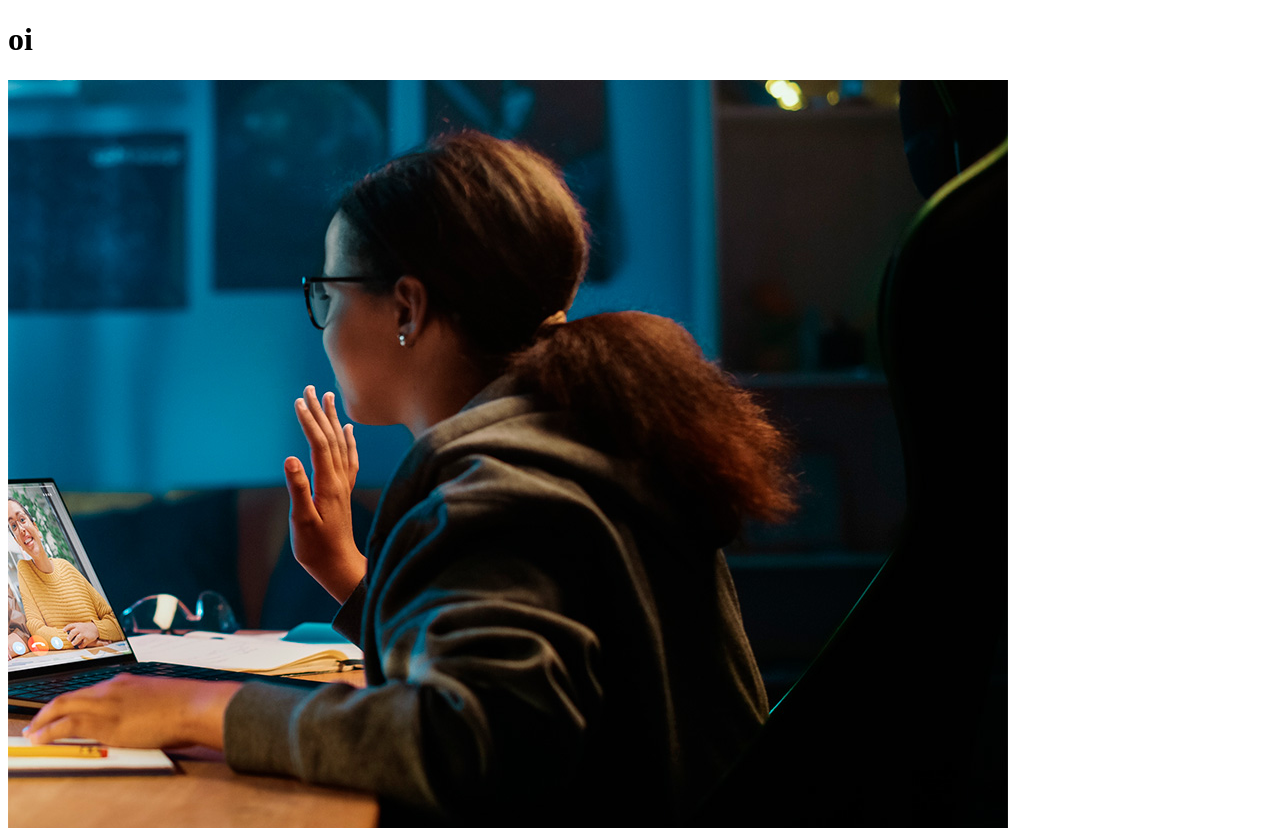
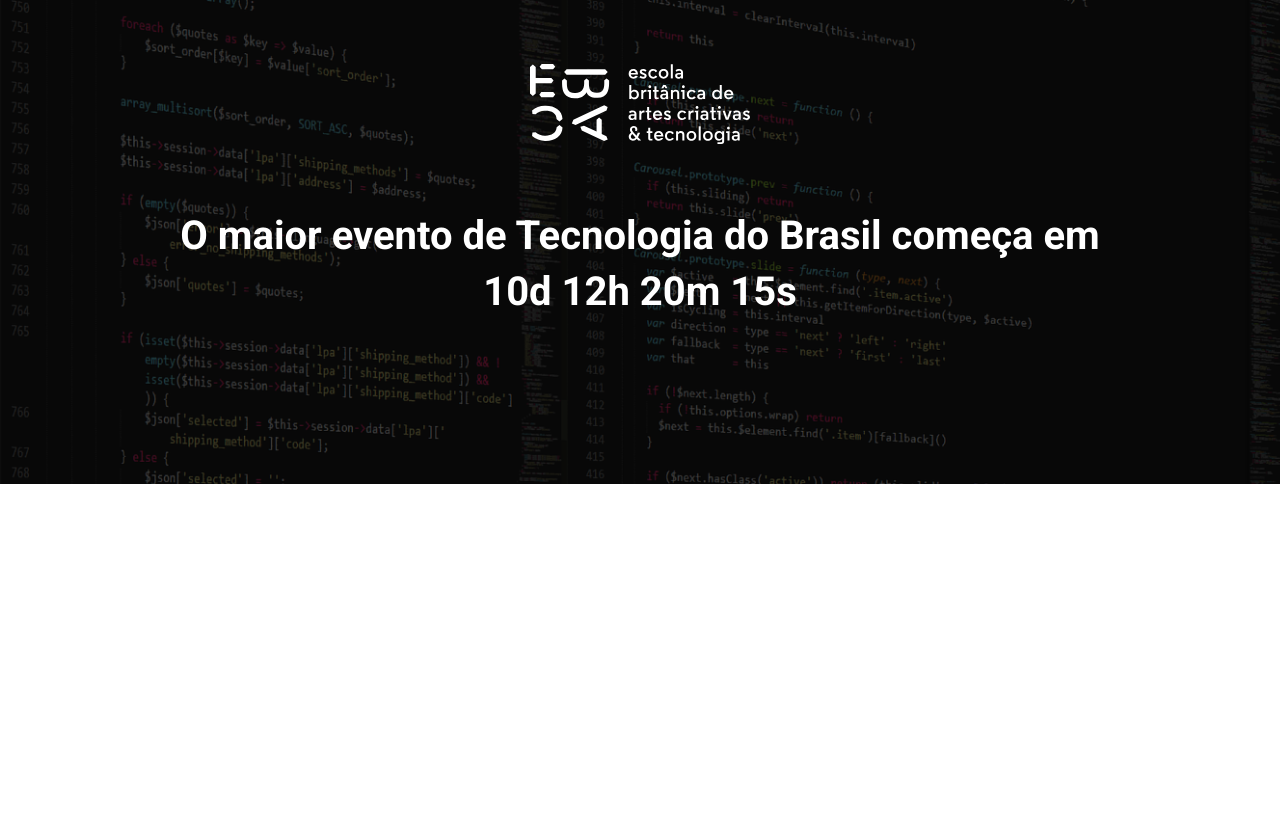
Before and after one commit to DanielMart1ns/ebac_tech_talks, a website built with Parcel: page src/index.html in a window 1280 px wide. After the commit the page ends 800 px from the top, so only its background shows below. Built offline with nearby package versions, Linux system fonts and the light colour scheme.

Commit message:
feat: criando o hero

```diff
--- a/src/index.html
+++ b/src/index.html
@@ -3,12 +3,21 @@
 <head>
     <meta charset="UTF-8">
     <meta name="viewport" content="width=device-width, initial-scale=1.0">
-    <title>Document</title>
+    <title>EBAC Tech Talks</title>
+    <link rel="preconnect" href="https://fonts.googleapis.com">
+    <link rel="preconnect" href="https://fonts.gstatic.com" crossorigin>
+    <link href="https://fonts.googleapis.com/css2?family=Roboto:wght@400;700&display=swap" rel="stylesheet">
     <link rel="stylesheet" href="styles/main.scss">
 </head>
 <body>
-    <h1>oi</h1>
-    <img src="images/backend.png" alt="">
+    <header class="hero">
+        <div class="container">
+            <img class="hero__logo" src="images/ebac_logo.svg" alt="EBAC">
+            <p class="hero__text">
+                O maior evento de Tecnologia do Brasil começa em 10d 12h 20m 15s
+            </p>
+        </div>
+    </header>
 
     <script src="scripts/main.js"></script>
 </body>
--- /dev/null
+++ b/src/styles/_hero.scss
@@ -0,0 +1,53 @@
+.hero{
+    padding-top: 64px;
+    padding-bottom: 100px;
+
+    background-image: url(../images/fundo.png);
+    background-repeat: no-repeat;
+    background-size: cover;
+    position: relative;
+
+    .container{
+        position: relative;
+    }
+
+    &::before{
+        position: absolute;
+        top: 0;
+        left: 0;
+        width: 100%;
+        height: 100%;
+        background-color: #000;
+        content: '';
+        opacity: .7;
+    }
+
+    &__text{
+        margin-top: 64px;
+        margin-bottom: 64px;
+        font-size: 40px;
+        line-height: 56px;
+        font-weight: 800;
+        text-align: center;
+    }
+
+    &__logo{
+        margin: 0 auto;
+        height: 80px;
+        display: block;
+    }
+
+    @media (max-width: 640px){
+        padding: 40px 0;
+
+        &__logo{
+            height: 40px;
+        }
+
+        &__text{
+            font-size: 22px;
+            line-height: 24px;
+            margin: 24px 0;
+        }
+    }
+}
--- a/src/styles/main.scss
+++ b/src/styles/main.scss
@@ -0,0 +1,23 @@
+@use 'hero';
+
+*{
+    margin: 0;
+    padding: 0;
+    box-sizing: border-box;
+    font-family: Roboto, sans-serif;
+    color: #fff;
+}
+
+.container{
+    max-width: 960px;
+    width: 100%;
+    margin: 0 auto;
+
+    @media (max-width: 640px){
+        max-width: 80%;
+    }
+
+    @media (max-width: 1024px){
+        max-width: 90%;
+    }
+}
```
